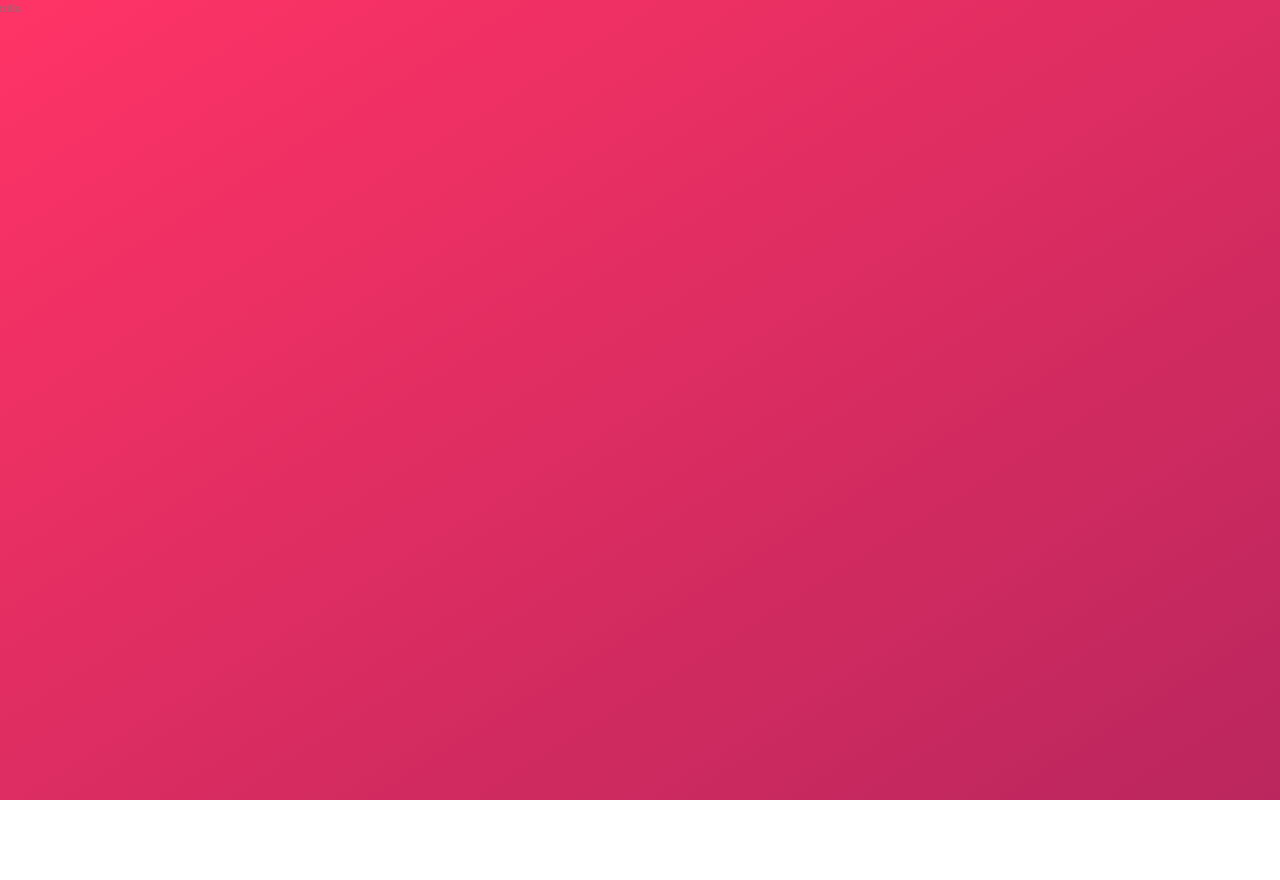
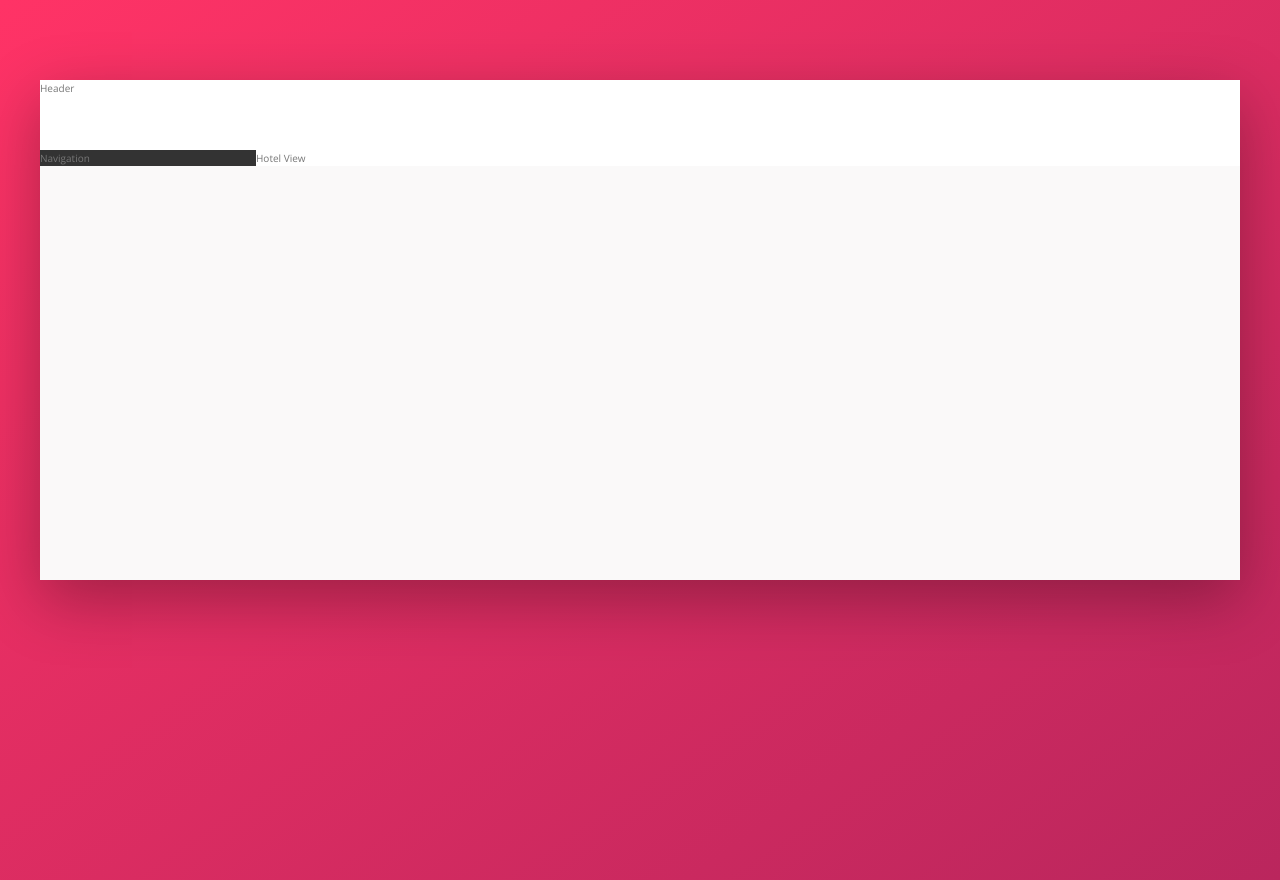
Before and after one commit to Tmoyni/Trillo, a website: page index.html in a window 1280 px wide. Before the commit the page ends 800 px from the top, so only its background shows below. Drawn offline with nearby package versions, Linux system fonts and the light colour scheme.

Commit message:
began laying out site

```diff
--- a/index.html
+++ b/index.html
@@ -11,6 +11,18 @@
         <title>trillo &mdash; Your all-in-one booking app</title>
     </head>
     <body>
-        trillo
+        <div class="container">
+            <header class="header">
+                Header
+            </header>
+            <div class="content">
+                <nav class="sidebar">
+                    Navigation
+                </nav>
+                <main class="hotel-view">
+                    Hotel View
+                </main>
+            </div>
+        </div>
     </body>
 </html>
--- a/sass/_base.scss
+++ b/sass/_base.scss
@@ -12,6 +12,8 @@
     --color-grey-dark-1: #333;
     --color-grey-dark-2: #777;
     --color-grey-dark-3: #999;
+
+    --shadow-dark: 0 2rem 6rem rgba(0,0,0, .3);
 }
 
 * {
--- a/sass/_layout.scss
+++ b/sass/_layout.scss
@@ -0,0 +1,32 @@
+.container {
+    max-width: 120rem;
+    margin: 8rem auto;
+    background-color: var(--color-grey-light-1);
+    box-shadow: var(--shadow-dark);
+
+    min-height: 50rem;
+}
+
+.header {
+    height: 7rem;
+    background-color: #fff;
+    border-bottom: var(--color-grey-light-2);
+}
+
+.content {
+    display: flex;
+
+}
+
+.sidebar {
+    background-color: var(--color-grey-dark-1);
+
+    flex: 0 0 18%;
+}
+
+.hotel-view {
+    background-color: #fff;
+
+    flex: 1;
+
+}
```
Also changed, not shown: css/style.css.
